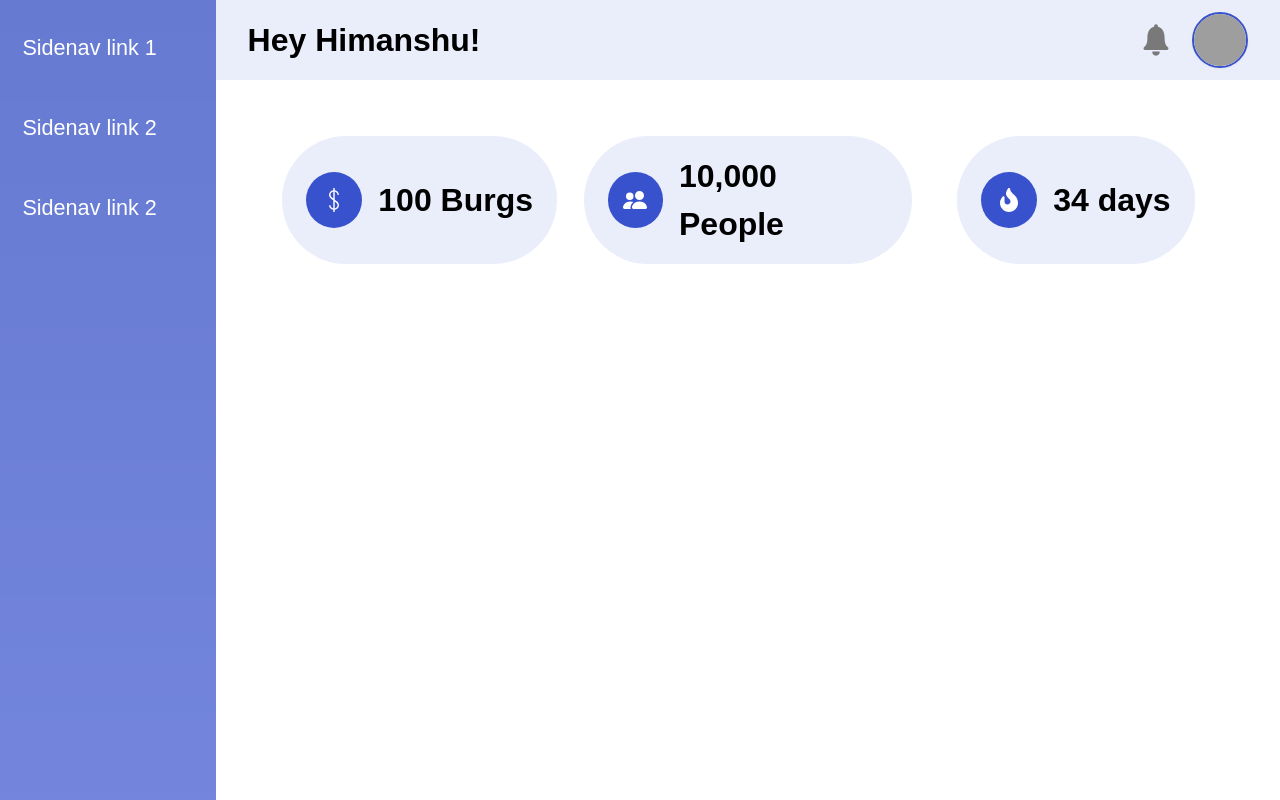
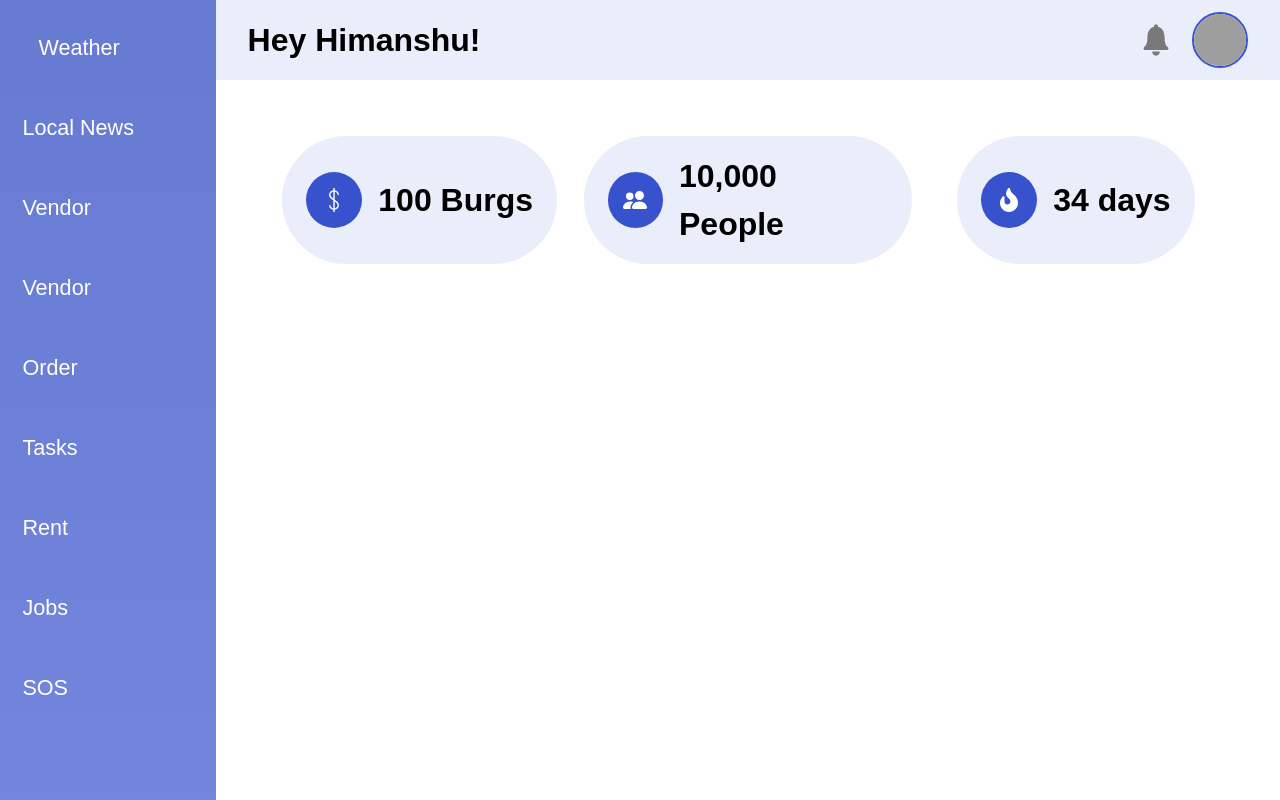
Before and after one commit to I-Himanshu/DigitalCity, a Next.js app: page /dashboard in a window 1280 px wide. Built offline with nearby package versions, Linux system fonts and the light colour scheme; grey boxes are pictures that could not be loaded.

Commit message:
side navbar updated

```diff
--- a/components/sidenavbar/SideNavbar.tsx
+++ b/components/sidenavbar/SideNavbar.tsx
@@ -1,18 +1,36 @@
 import React from 'react'
-
+import { WiCloudy } from "react-icons/wi";
 function SideNavbar() {
     return (
         <>
             <div className="w-[20%] h-[100vh] shadow-md px-[1vmin] bg-[#3852CE]/70 ">
                 <ul className="relative">
                     <li className="relative">
-                        <a className="flex items-center text-[2.7vmin] mt-[2vmin] py-[1.2vmin] px-[1.8vmin] h-[8vmin] overflow-hidden text-white text-ellipsis whitespace-nowrap rounded hover:text-[#3852ce] font-medium hover:bg-gray-100 transition duration-300 ease-in-out" href="#!">Sidenav link 1</a>
+                        <a className="flex items-center text-[2.7vmin] mt-[2vmin] py-[1.2vmin] px-[1.8vmin] h-[8vmin] overflow-hidden text-white text-ellipsis whitespace-nowrap rounded hover:text-[#3852ce] font-medium hover:bg-gray-100 transition duration-300 ease-in-out" href="#!"> <i className="fa-solid fa-cloud-sun text-[2.7vmin] ml-[2vmin]"></i> Weather</a>
                     </li>
                     <li className="relative">
-                        <a className="flex items-center text-[2.7vmin] mt-[2vmin] py-[1.2vmin] px-[1.8vmin] h-[8vmin] overflow-hidden text-white text-ellipsis whitespace-nowrap rounded hover:text-[#3852ce] font-medium hover:bg-gray-100 transition duration-300 ease-in-out" href="#!">Sidenav link 2</a>
+                        <a className="flex items-center text-[2.7vmin] mt-[2vmin] py-[1.2vmin] px-[1.8vmin] h-[8vmin] overflow-hidden text-white text-ellipsis whitespace-nowrap rounded hover:text-[#3852ce] font-medium hover:bg-gray-100 transition duration-300 ease-in-out" href="#!">Local News</a>
                     </li>
                     <li className="relative">
-                        <a className="flex items-center text-[2.7vmin] mt-[2vmin] py-[1.2vmin] px-[1.8vmin] h-[8vmin] overflow-hidden text-white text-ellipsis whitespace-nowrap rounded hover:text-[#3852ce] font-medium hover:bg-gray-100 transition duration-300 ease-in-out" href="#!">Sidenav link 2</a>
+                        <a className="flex items-center text-[2.7vmin] mt-[2vmin] py-[1.2vmin] px-[1.8vmin] h-[8vmin] overflow-hidden text-white text-ellipsis whitespace-nowrap rounded hover:text-[#3852ce] font-medium hover:bg-gray-100 transition duration-300 ease-in-out" href="#!">Vendor</a>
+                    </li>
+                    <li className="relative">
+                        <a className="flex items-center text-[2.7vmin] mt-[2vmin] py-[1.2vmin] px-[1.8vmin] h-[8vmin] overflow-hidden text-white text-ellipsis whitespace-nowrap rounded hover:text-[#3852ce] font-medium hover:bg-gray-100 transition duration-300 ease-in-out" href="#!">Vendor</a>
+                    </li>
+                    <li className="relative">
+                        <a className="flex items-center text-[2.7vmin] mt-[2vmin] py-[1.2vmin] px-[1.8vmin] h-[8vmin] overflow-hidden text-white text-ellipsis whitespace-nowrap rounded hover:text-[#3852ce] font-medium hover:bg-gray-100 transition duration-300 ease-in-out" href="#!">Order</a>
+                    </li>
+                    <li className="relative">
+                        <a className="flex items-center text-[2.7vmin] mt-[2vmin] py-[1.2vmin] px-[1.8vmin] h-[8vmin] overflow-hidden text-white text-ellipsis whitespace-nowrap rounded hover:text-[#3852ce] font-medium hover:bg-gray-100 transition duration-300 ease-in-out" href="#!">Tasks</a>
+                    </li>
+                    <li className="relative">
+                        <a className="flex items-center text-[2.7vmin] mt-[2vmin] py-[1.2vmin] px-[1.8vmin] h-[8vmin] overflow-hidden text-white text-ellipsis whitespace-nowrap rounded hover:text-[#3852ce] font-medium hover:bg-gray-100 transition duration-300 ease-in-out" href="#!">Rent</a>
+                    </li>
+                    <li className="relative">
+                        <a className="flex items-center text-[2.7vmin] mt-[2vmin] py-[1.2vmin] px-[1.8vmin] h-[8vmin] overflow-hidden text-white text-ellipsis whitespace-nowrap rounded hover:text-[#3852ce] font-medium hover:bg-gray-100 transition duration-300 ease-in-out" href="#!">Jobs</a>
+                    </li>
+                    <li className="relative">
+                        <a className="flex items-center text-[2.7vmin] mt-[2vmin] py-[1.2vmin] px-[1.8vmin] h-[8vmin] overflow-hidden text-white text-ellipsis whitespace-nowrap rounded hover:text-[#3852ce] font-medium hover:bg-gray-100 transition duration-300 ease-in-out" href="#!">SOS</a>
                     </li>
                 </ul>
             </div>
--- a/src/app/head.tsx
+++ b/src/app/head.tsx
@@ -1,10 +1,11 @@
 export default function Head() {
   return (
     <>
-      <title>Create Next App</title>
+      <title>Digital City</title>
       <meta content="width=device-width, initial-scale=1" name="viewport" />
       <meta name="description" content="Generated by create next app" />
       <link rel="icon" href="/favicon.ico" />
+      <link rel="stylesheet" href="https://cdnjs.cloudflare.com/ajax/libs/font-awesome/6.2.1/css/all.min.css" integrity="sha512-MV7K8+y+gLIBoVD59lQIYicR65iaqukzvf/nwasF0nqhPay5w/9lJmVM2hMDcnK1OnMGCdVK+iQrJ7lzPJQd1w==" crossOrigin="anonymous" referrerPolicy="no-referrer" />
     </>
   )
 }
--- a/src/app/layout.tsx
+++ b/src/app/layout.tsx
@@ -1,21 +1,22 @@
 import Home from '@/pages/home'
 import '../../styles/globals.css'
-
+import Head from './head'
 export default function RootLayout({
   children,
 }: {
   children: React.ReactNode
 }) {
   return (
-    <html lang="en">
-      {/*
-        <head /> will contain the components returned by the nearest parent
-        head.tsx. Find out more at https://beta.nextjs.org/docs/api-reference/file-conventions/head
-      */}
-      <head />
-      <body>
-        <Home/>
-      </body>
-    </html>
+    // <html lang="en">
+    //   {/*
+    //     <head /> will contain the components returned by the nearest parent
+    //     head.tsx. Find out more at https://beta.nextjs.org/docs/api-reference/file-conventions/head
+    //   */}
+    //   <Head/>
+    //   <body>
+    //     <Home/>
+    //   </body>
+    // </html>
+    <></>
   )
 }
--- a/src/pages/index.tsx
+++ b/src/pages/index.tsx
@@ -4,7 +4,7 @@ import '../../styles/globals.css'
 import Navbar from 'components/home/Navbar'
 type Props = {}
 
-export default function index({ }: Props) {
+export default function index() {
     return (
         <>
             <div className="relative flex flex-col">
```
